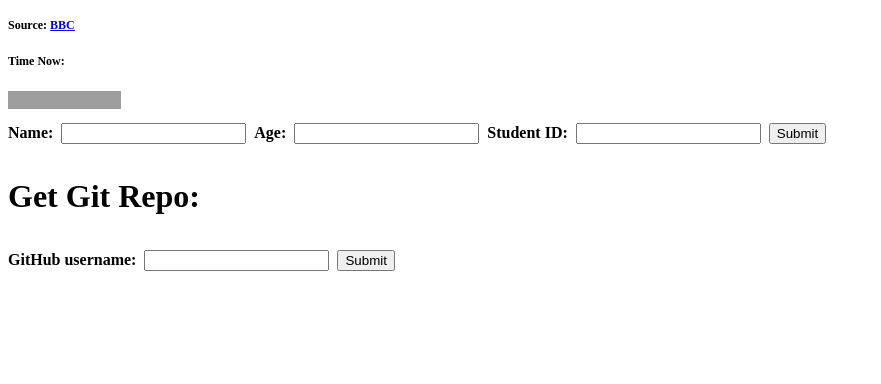
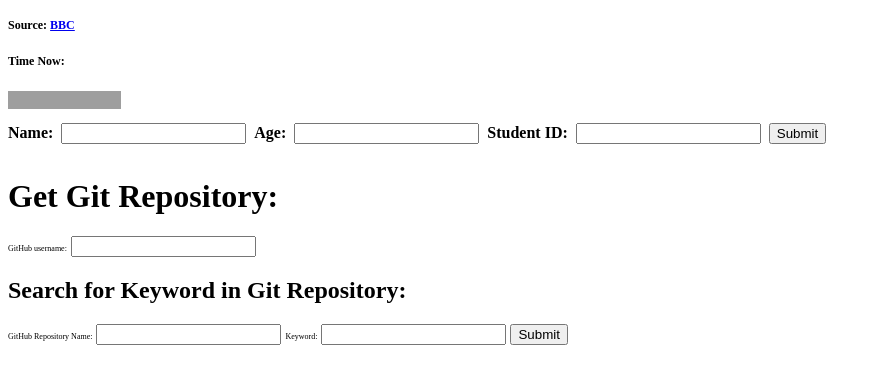
Before and after one commit to brian-mak/SSE-lab2, a Flask app: page / in a window 1280 px wide. Shown: the part 279-663 px from the top of the page, without its empty margins (0-881 px from the left). Run offline with Flask 3, Linux system fonts and the light colour scheme; grey boxes are pictures that could not be loaded.

Commit message:
add new function to search keyword

```diff
--- a/api/app.py
+++ b/api/app.py
@@ -23,6 +23,8 @@
 @app.route("/git_submit", methods=["POST"])
 def git_submit():
     input_username = request.form.get("git_username")
+    input_repo_name = request.form.get("repo_name")
+    input_keyword = request.form.get("keyword")
     response = requests.get("https://api.github.com/users/" +
                             input_username + "/repos")
     if response.status_code == 200:
@@ -57,9 +59,27 @@
             repo_info.append((repo_name, last_updated, total_commits,
                               latest_commit_hash, latest_commit_date,
                               latest_commit_author, latest_commit_msg))
-
+        commit_response_2 = requests.get("https://api.github.com/repos/" +
+                                         input_repo_name + "/commits")
+        if commit_response_2.status_code == 200:
+            commits_of_interest = commit_response_2.json()
+            commits_with_keyword = []
+            for commit in commits_of_interest:
+                commit_hash = commit["sha"]
+                commit_date = commit["commit"]["author"]["date"]
+                commit_author = commit["commit"]["author"]["name"]
+                commit_msg = commit["commit"]["message"]
+                if input_keyword in commit_msg:
+                    commits_with_keyword.append((commit_hash, commit_date,
+                                             commit_author, commit_msg))
+        else:
+            commit_hash = "Error fetching commits"
+            commit_date = "N/A"
+            commit_author = "N/A"
+            commit_msg = "N/A"
         return render_template("newpage.html", username=input_username,
-                               repo_info=repo_info)
+                               repo_info=repo_info,
+                               commits_with_keyword = commits_with_keyword)
     else:
         return "User not exist"
 
--- a/api/templates/index.html
+++ b/api/templates/index.html
@@ -8,30 +8,45 @@
 
 	<h1 style="font-size:75%;">Time Now: <h1>
 
-		<iframe src="https://free.timeanddate.com/clock/i92wk9kz/n136" frameborder="0" width="113" height="18"></iframe>
+	    <iframe src="https://free.timeanddate.com/clock/i92wk9kz/n136"
+		    frameborder="0" width="113" height="18"></iframe>
 
 	    <form action="/submit" method="post">
 
-		<label for="namefield" style="font-size:50%;">Name:</label>
+	      <label for="namefield"
+		     style="font-size:50%;">Name:</label>
 	      <input type="text" id="namefield" name="name">
-		<label for="agefield" style="font-size:50%;">Age:</label>
+	      <label for="agefield"
+		     style="font-size:50%;">Age:</label>
 	      <input type="number" id="agefield" name="age">
-		<label for="studentidfield" style="font-size:50%;">Student ID:</label>
+	      <label for="studentidfield"
+		     style="font-size:50%;">Student ID:</label>
 	      <input type="text" id="studenidfield" name="studentid">
 	      <input type="submit" value="Submit">
+
 	    </form>
 
 	    <div id="countdown" style="font-size:75%;"></div>
 
-		<h1>Get Git Repo:<h1>
+	    <h1>Get Git Repository:</h1>
 
 	    <form action="/git_submit" method="post">
 
-			<label for="namefield" style="font-size:50%;">GitHub username:</label>
+	      <label for="namefield" style="font-size:50%;">GitHub
+		username:</label>
 	      <input type="text" id="namefield" name="git_username">
+
+	      <h2>Search for Keyword in Git Repository:</h2>
+
+	      <label for="reponamefield" style="font-size:50%;">GitHub
+		Repository Name:</label>
+	      <input type="text" id="reponamefield" name="repo_name">
+	      <label for="keywordfield"
+		     style="font-size:50%;">Keyword:</label>
+	      <input type="text" id="keywordfield" name="keyword">
 	      <input type="submit" value="Submit">
+
 	    </form>
-
 
  </body>
 </html>
```
Also changed, not shown: api/templates/newpage.html (+23 -5 lines). Lines whose indentation alone changed are shown as unchanged.
